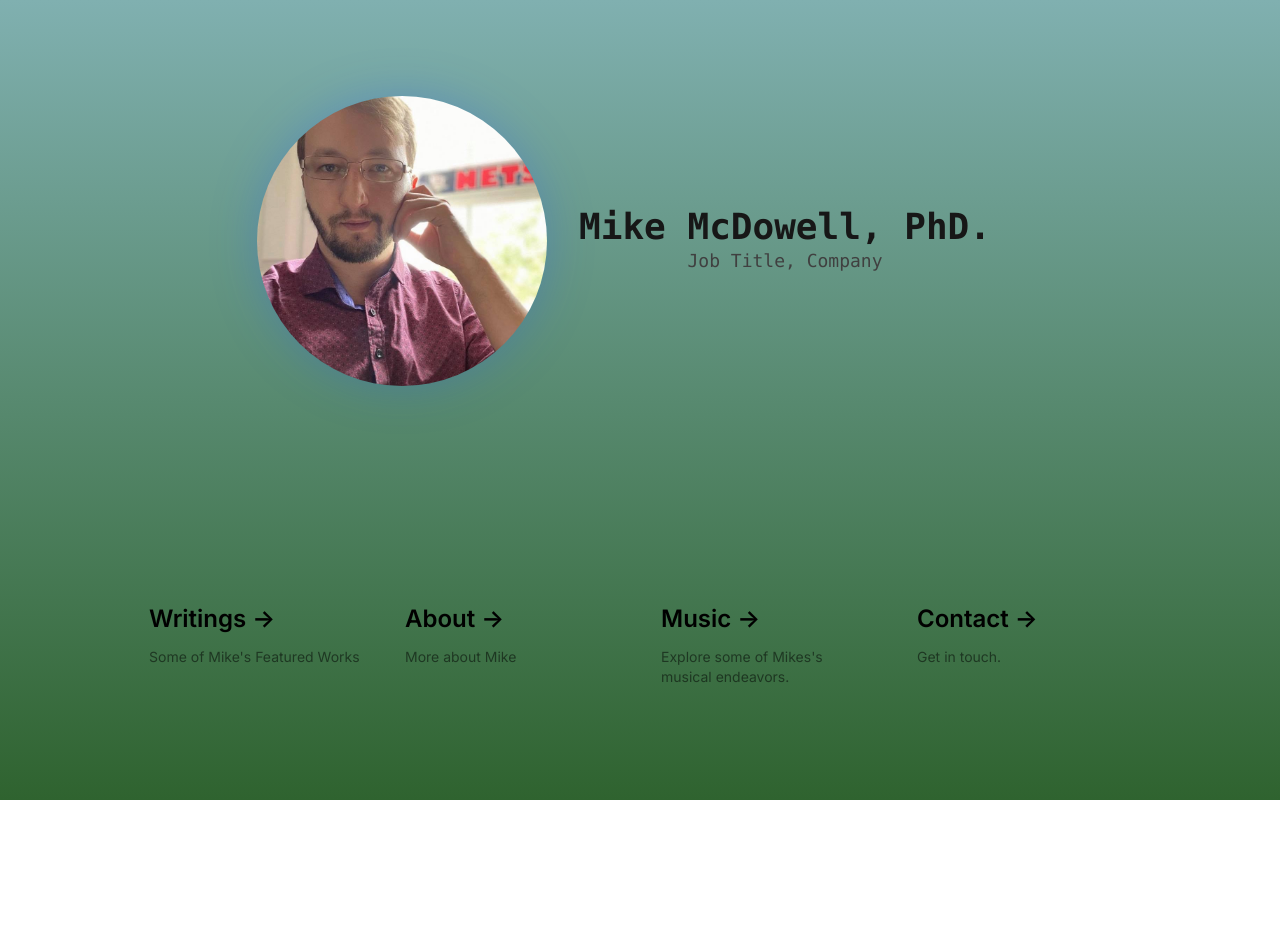
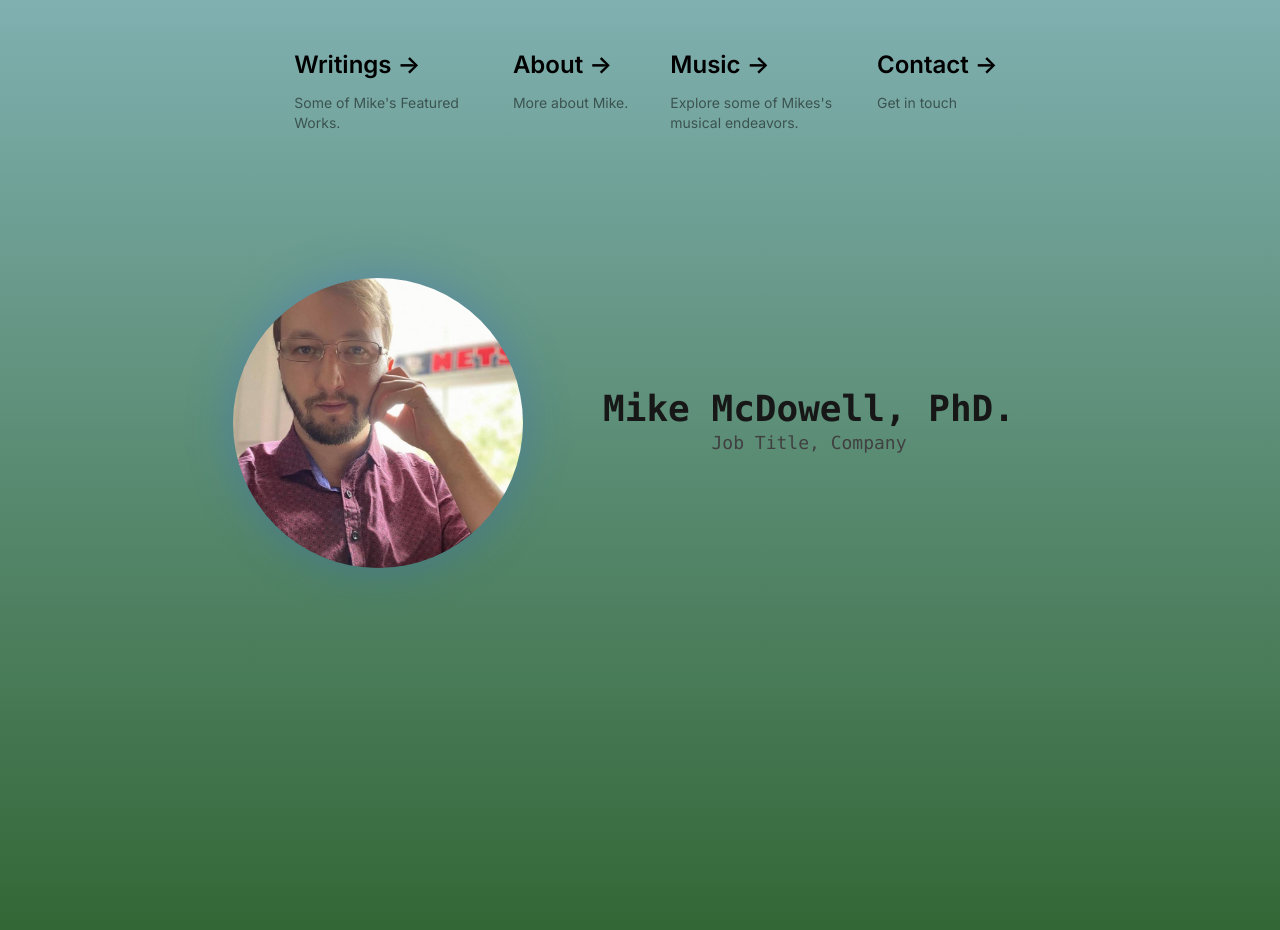
Before and after one commit to coding812/MikeSite2024, a Next.js app: page / in a window 1280 px wide. Shown: the top 930 px of the page. Before the commit the page ends 800 px from the top, so only its background shows below. Built offline with nearby package versions, Linux system fonts and the light colour scheme.

Commit message:
added navbar and animations to app

```diff
--- /dev/null
+++ b/src/app/Components/Navbar.js
@@ -0,0 +1,109 @@
+"use client";
+import React from 'react';
+import { motion } from "framer-motion";
+
+function Navbar() {
+    const variants = {
+        initial: { scale: 0 },
+        animate: { scale: 1 },
+        // transition: {
+        //   type: "spring",
+        //   stiffness: 60,
+        //   damping: 10,
+        //   duration: 2
+        // },
+        transition: {
+            ease: "easeIn",
+            duration: 1,
+            x: { duration: 1 }
+        },
+        parent: {
+            initial: {},
+            animate: {
+                transition: {
+                    // delayChildren: 0.1,
+                    staggerChildren: 0.2
+                }
+            },
+        }
+    }
+    return (
+
+                <motion.div
+                    initial="initial"
+                    animate="animate"
+                    variants={variants.parent}
+                    className="flex justify-center p-8 w-full ">
+                    <motion.a
+                        variants={variants}
+                        href=""
+                        className="group rounded-lg border border-transparent px-5 py-4 transition-colors hover:border-gray-300 hover:bg-gray-100 hover:dark:border-neutral-700 hover:dark:bg-neutral-800/30"
+                        rel="noopener noreferrer"
+                    >
+                        <h2 className={`mb-3 text-2xl font-semibold`}>
+                            Writings{" "}
+                            <span className="inline-block transition-transform group-hover:translate-x-1 motion-reduce:transform-none">
+                                -&gt;
+                            </span>
+                        </h2>
+                        <p className={`m-0 max-w-[20ch] text-sm opacity-50`}>
+                            Some of Mike's Featured Works.
+                        </p>
+                    </motion.a>
+
+                    <motion.a
+                        variants={variants}
+                        href=""
+                        className="group rounded-lg border border-transparent px-5 py-4 transition-colors hover:border-gray-300 hover:bg-gray-100 hover:dark:border-neutral-700 hover:dark:bg-neutral-800 hover:dark:bg-opacity-30"
+                        rel="noopener noreferrer"
+                    >
+                        <h2 className={`mb-3 text-2xl font-semibold`}>
+                            About{" "}
+                            <span className="inline-block transition-transform group-hover:translate-x-1 motion-reduce:transform-none">
+                                -&gt;
+                            </span>
+                        </h2>
+                        <p className={`m-0 max-w-[20ch] text-sm opacity-50`}>
+                            More about Mike.
+                        </p>
+                    </motion.a>
+
+                    <motion.a
+                        variants={variants}
+                        href=""
+                        className="group rounded-lg border border-transparent px-5 py-4 transition-colors hover:border-gray-300 hover:bg-gray-100 hover:dark:border-neutral-700 hover:dark:bg-neutral-800/30"
+                        rel="noopener noreferrer"
+                    >
+                        <h2 className={`mb-3 text-2xl font-semibold`}>
+                            Music{" "}
+                            <span className="inline-block transition-transform group-hover:translate-x-1 motion-reduce:transform-none">
+                                -&gt;
+                            </span>
+                        </h2>
+                        <p className={`m-0 max-w-[20ch] text-sm opacity-50`}>
+                            Explore some of Mikes's musical endeavors.
+                        </p>
+                    </motion.a>
+
+                    <motion.a
+                        variants={variants}
+                        href="/Contact"
+                        className="group rounded-lg border border-transparent px-2 py-4 transition-colors hover:border-gray-300 hover:bg-gray-100 hover:dark:border-neutral-700 hover:dark:bg-neutral-800/30"
+
+                        rel="noopener noreferrer"
+                    >
+                        <h2 className={`mb-3 text-2xl font-semibold`}>
+                            Contact{" "}
+                            <span className="inline-block transition-transform group-hover:translate-x-1 motion-reduce:transform-none">
+                                -&gt;
+                            </span>
+                        </h2>
+                        <p className={`m-0 max-w-[30ch] text-sm opacity-50 text-balance`}>
+                            Get in touch
+                        </p>
+                    </motion.a>
+                </motion.div>
+    );
+}
+
+export default Navbar;
--- a/src/app/layout.js
+++ b/src/app/layout.js
@@ -1,17 +1,22 @@
+
 import { Inter } from "next/font/google";
 import "./globals.css";
+import Navbar from "./Components/Navbar";
 
 const inter = Inter({ subsets: ["latin"] });
 
 export const metadata = {
-  title: "Create Next App",
-  description: "Generated by create next app",
+  title: "Mike McDowell, PhD.",
+  description: "Personal site and works of Mike McDowell, PhD.",
 };
 
 export default function RootLayout({ children }) {
   return (
     <html lang="en">
-      <body className={inter.className}>{children}</body>
+      <body className={inter.className}>
+        <Navbar />
+        {children}
+      </body>
     </html>
   );
 }
--- a/src/app/page.js
+++ b/src/app/page.js
@@ -1,12 +1,44 @@
+"use client";
 import Image from "next/image";
+import {delay, motion} from "framer-motion";
 
 export default function Home() {
+
+  // const variants = {
+  //   initial: { scale: 0 },
+  //   animate: {  scale: 1 },
+  //   // transition: {
+  //   //   type: "spring",
+  //   //   stiffness: 60,
+  //   //   damping: 10,
+  //   //   duration: 2
+  //   // },
+  //   transition: {
+  //     ease: "easeIn",
+  //     duration: 2,
+  //     x: { duration: 1 }
+  //   },
+  //   parent: {
+  //     initial: { },
+  //     animate: {
+  //       transition: {
+  //         // delayChildren: 0.1,
+  //         staggerChildren: 0.2
+  //       }
+  //     },
+  //   }
+  // }
+
+
+
+
   return (
     <main className="flex min-h-screen flex-col items-center justify-between p-24">
-      <div className="z-10 max-w-5xl w-full items-center justify-center font-mono text-sm lg:flex">
-        <div className="relative flex place-items-center ">
+      <div className="items-center justify-center font-mono text-sm flex flex-col lg:flex-row">
+        <div
+        className="flex justify center lg:justify-start ">
           <Image
-            className="relative h-auto max-w-full rounded-full drop-shadow-[0_0_1.4rem_#1a53ff40]"
+            className=" h-auto max-w-full rounded-full drop-shadow-[0_0_1.4rem_#1a53ff40]"
             src="/mike-photo.jpg"
             alt="Next.js Logo"
             width={290}
@@ -14,10 +46,11 @@ export default function Home() {
             priority
           />
         </div>
-        <div className="flex flex-col items-center justify-center p-8 space-y-4 text-center lg:space-y-0 lg:pl-8 lg:text-left">
+        <div className="flex flex-col items-center justify-center p-8 space-y-4 text-center lg:space-y-0 lg:pl-20 lg:text-left">
           <h1 className="text-4xl font-bold text-neutral-900 dark:text-neutral-100">
             Mike McDowell, PhD.
           </h1>
+
           <p className="text-lg text-neutral-700 dark:text-neutral-300">
             Job Title, Company
 
@@ -26,11 +59,15 @@ export default function Home() {
 
       </div>
 
-      <div className="mb-32 grid text-center lg:max-w-5xl lg:w-full lg:mb-0 lg:grid-cols-4 lg:text-left">
-        <a
+      {/* <motion.div
+      initial="initial"
+      animate="animate"
+      variants={ variants.parent }
+      className="mb-32 grid text-center lg:max-w-5xl lg:w-full lg:mb-0 lg:grid-cols-4 lg:text-left">
+        <motion.a
+          variants={ variants }
           href=""
           className="group rounded-lg border border-transparent px-5 py-4 transition-colors hover:border-gray-300 hover:bg-gray-100 hover:dark:border-neutral-700 hover:dark:bg-neutral-800/30"
-          target="_blank"
           rel="noopener noreferrer"
         >
           <h2 className={`mb-3 text-2xl font-semibold`}>
@@ -40,14 +77,14 @@ export default function Home() {
             </span>
           </h2>
           <p className={`m-0 max-w-[30ch] text-sm opacity-50`}>
-            Some of Mike's Featured Works
+            Some of Mike's Featured Works.
           </p>
-        </a>
+        </motion.a>
 
-        <a
+        <motion.a
+          variants={ variants }
           href=""
           className="group rounded-lg border border-transparent px-5 py-4 transition-colors hover:border-gray-300 hover:bg-gray-100 hover:dark:border-neutral-700 hover:dark:bg-neutral-800 hover:dark:bg-opacity-30"
-          target="_blank"
           rel="noopener noreferrer"
         >
           <h2 className={`mb-3 text-2xl font-semibold`}>
@@ -57,14 +94,14 @@ export default function Home() {
             </span>
           </h2>
           <p className={`m-0 max-w-[30ch] text-sm opacity-50`}>
-            More about Mike
+            More about Mike.
           </p>
-        </a>
+        </motion.a>
 
-        <a
+        <motion.a
+          variants={ variants }
           href=""
           className="group rounded-lg border border-transparent px-5 py-4 transition-colors hover:border-gray-300 hover:bg-gray-100 hover:dark:border-neutral-700 hover:dark:bg-neutral-800/30"
-          target="_blank"
           rel="noopener noreferrer"
         >
           <h2 className={`mb-3 text-2xl font-semibold`}>
@@ -76,9 +113,10 @@ export default function Home() {
           <p className={`m-0 max-w-[30ch] text-sm opacity-50`}>
             Explore some of Mikes's musical endeavors.
           </p>
-        </a>
+        </motion.a>
 
-        <a
+        <motion.a
+          variants={ variants }
           href="/Contact"
           className="group rounded-lg border border-transparent px-5 py-4 transition-colors hover:border-gray-300 hover:bg-gray-100 hover:dark:border-neutral-700 hover:dark:bg-neutral-800/30"
 
@@ -93,8 +131,8 @@ export default function Home() {
           <p className={`m-0 max-w-[30ch] text-sm opacity-50 text-balance`}>
             Get in touch.
           </p>
-        </a>
-      </div>
+        </motion.a>
+      </motion.div> */}
     </main>
   );
 }
```
Also changed, not shown: package.json (+7 -5 lines), 1 other file (tests, documents, lock files or other folders).
